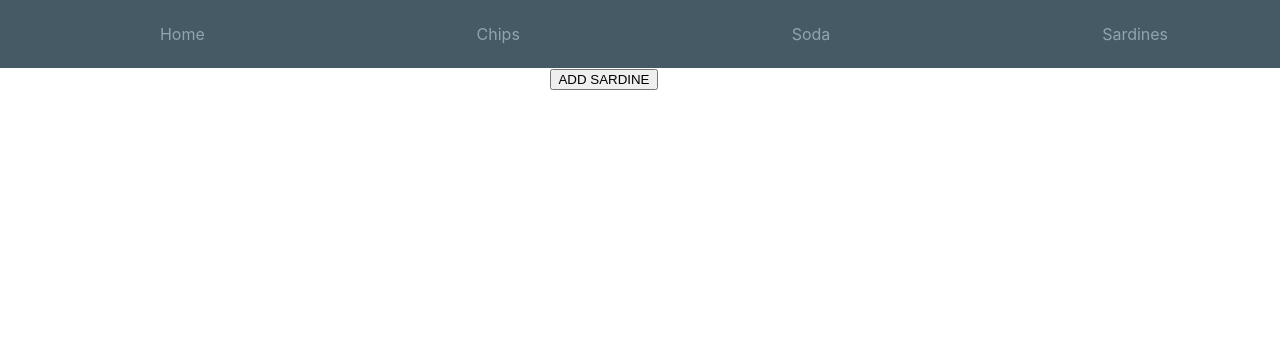
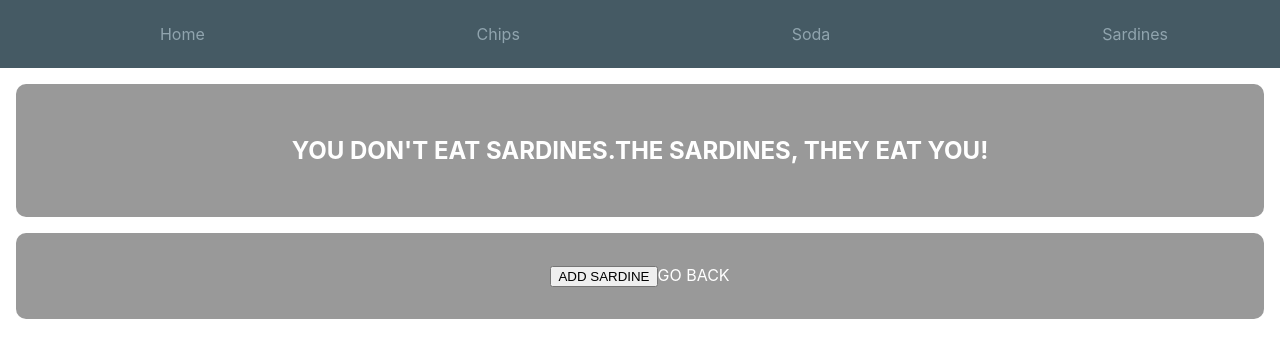
Before and after one commit to sheharyarone/Practice-React-Projects, a React (Create React App) app in the folder 12.Vending Machine/: page /Sardines in a window 1280 px wide. Shown: the top 358 px of the page. Built offline with nearby package versions, Linux system fonts and the light colour scheme.

Commit message:
stling with Message component

```diff
--- a/12.Vending Machine/src/Chips.js
+++ b/12.Vending Machine/src/Chips.js
@@ -1,27 +1,30 @@
 import React, { Component } from 'react';
 import { Link } from 'react-router-dom';
-import './Chips.css';
+
+import Message from './Message';
 class Chips extends Component {
-    constructor(props){
+    constructor(props) {
         super(props);
-        this.state={
-            Number : 0
+        this.state = {
+            Number: 0
         };
-        this.handleClick=this.handleClick.bind(this);
+        this.handleClick = this.handleClick.bind(this);
     }
-    handleClick(){
+    handleClick() {
 
         this.setState({
-            Number: this.state.Number+1
+            Number: this.state.Number + 1
         });
     }
-    render(){
-        return(
+    render() {
+        return (
             <div>
-                <button onClick={this.handleClick}>
-                    ADD CHIPS
-                </button>
-                <Link to='/'>GO BACK</Link>
+                <Message>
+                    <button onClick={this.handleClick}>
+                        ADD CHIPS
+                    </button>
+                    <Link to='/'>GO BACK</Link>
+                </Message>
 
             </div>
         )
--- a/12.Vending Machine/src/Sardines.js
+++ b/12.Vending Machine/src/Sardines.js
@@ -1,5 +1,6 @@
 import React, { Component } from 'react';
 import { Link } from 'react-router-dom';
+import Message from './Message';
 class Sardines extends Component {
     constructor(props){
         super(props);
@@ -18,11 +19,19 @@ class Sardines extends Component {
     render(){
         return(
             <div>
+                <Message>
+                    <h2>
+                        You Don't eat sardines.the sardines, they eat you!
+                    </h2>
+
+
+                </Message>
+                <Message>
                 <button onClick={this.handleClick}>
                     ADD SARDINE
                 </button>
                 <Link to='/'>GO BACK</Link>
-
+                </Message>
             </div>
         )
     }
--- a/12.Vending Machine/src/Soda.js
+++ b/12.Vending Machine/src/Soda.js
@@ -1,26 +1,29 @@
 import React, { Component } from 'react';
 import { Link } from 'react-router-dom';
+import Message from './Message';
 class Soda extends Component {
-    constructor(props){
+    constructor(props) {
         super(props);
-        this.state={
-            Number : 0
+        this.state = {
+            Number: 0
         };
-        this.handleClick=this.handleClick.bind(this);
+        this.handleClick = this.handleClick.bind(this);
     }
-    handleClick(){
+    handleClick() {
 
         this.setState({
-            Number: this.state.Number+1
+            Number: this.state.Number + 1
         });
     }
-    render(){
-        return(
+    render() {
+        return (
             <div>
-                <button onClick={this.handleClick}>
-                    ADD SODA
-                </button>
-                <Link to='/'>GO BACK</Link>
+                <Message>
+                    <button onClick={this.handleClick}>
+                        ADD SODA
+                    </button>
+                    <Link to='/'>GO BACK</Link>
+                </Message>
             </div>
         )
     }
```
Also changed, not shown: 12.Vending Machine/src/Chips.css (deleted).
